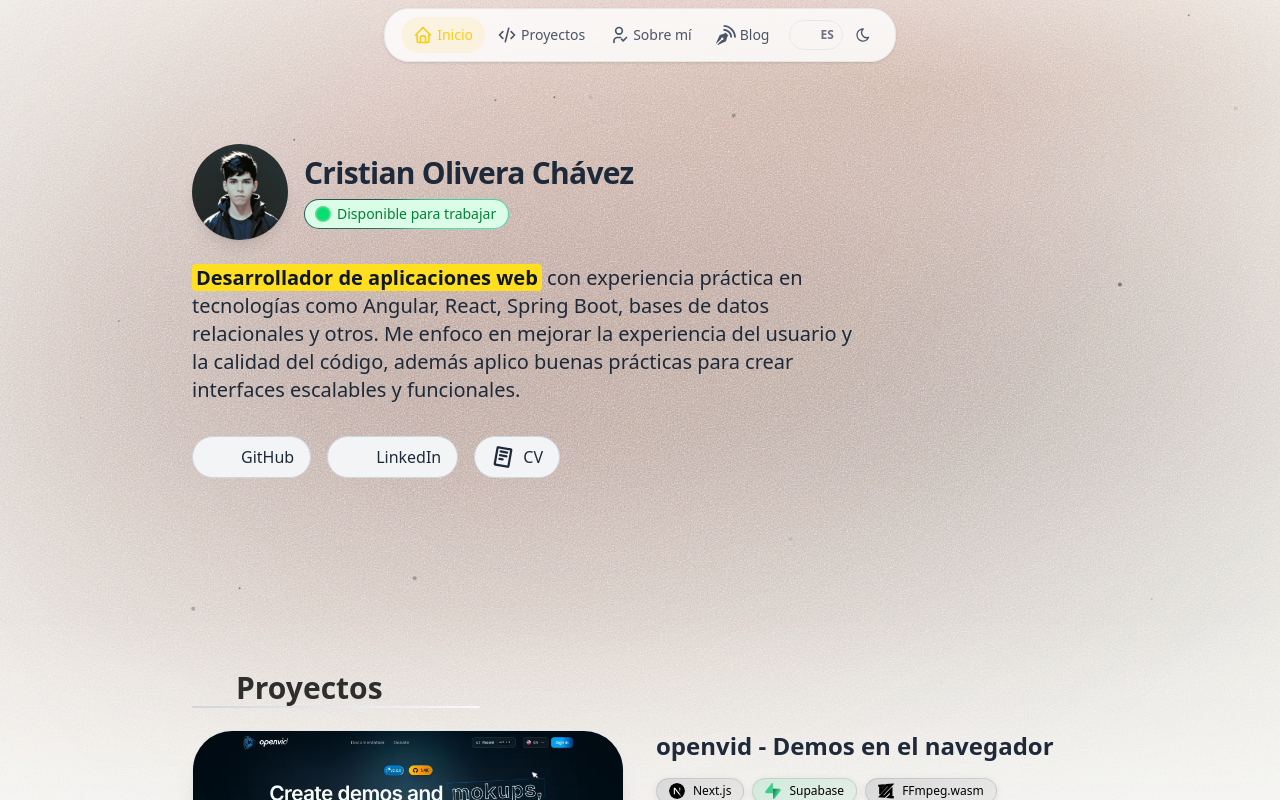
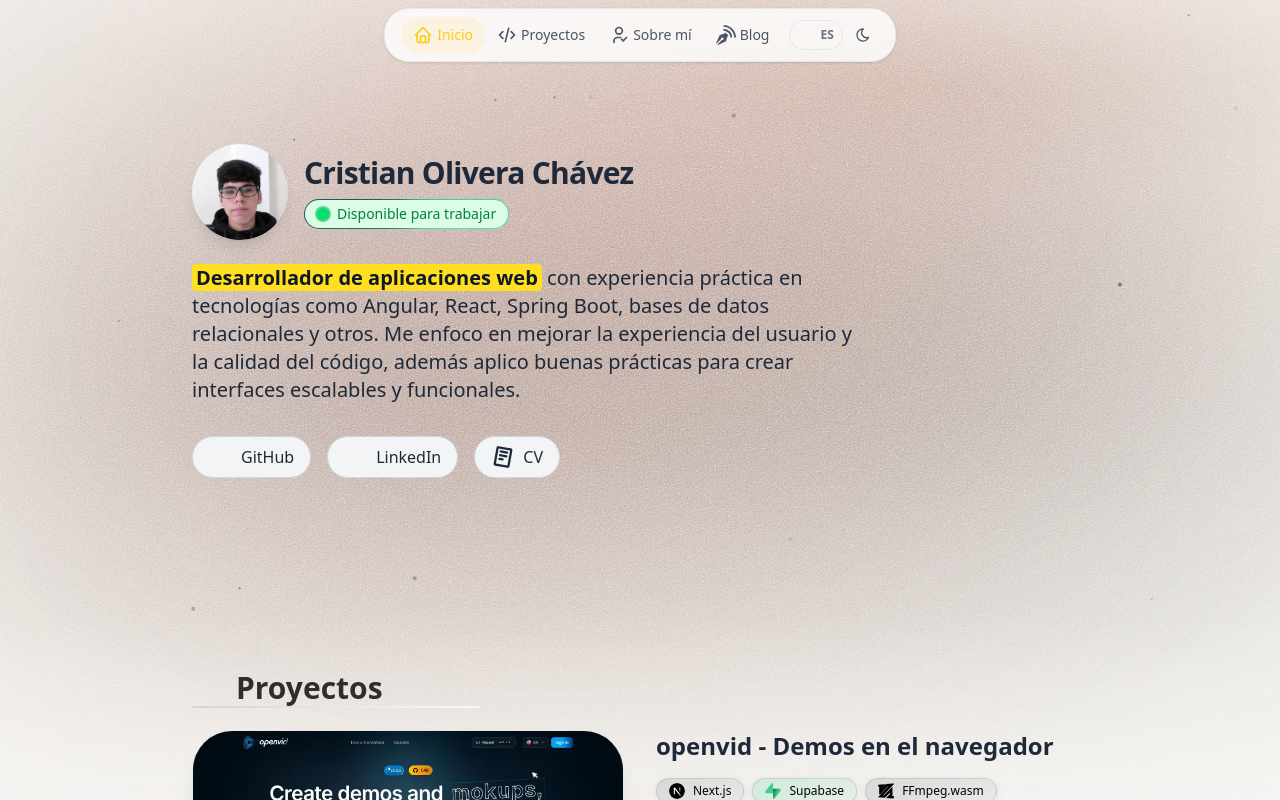
Before and after one commit to CristianOlivera1/CristianOlivera1.github.io, a React (Vite) app: page / in a window 1280 px wide. Shown: the top 800 px of the page. Built offline with nearby package versions, Linux system fonts and the light colour scheme; some icons are missing.

Commit message:
feat: update profile and about images to AVIF format for better performance

```diff
--- a/src/App.jsx
+++ b/src/App.jsx
@@ -30,7 +30,7 @@ function PortfolioPage() {
           url: 'https://cristianolivera1.github.io/',
           jobTitle: 'Desarrollador de aplicaciones web',
           email: PERSONAL_INFO.email,
-          image: 'https://cristianolivera1.github.io/assets/foto/foto.png',
+          image: 'https://cristianolivera1.github.io/assets/foto/foto.avif',
           sameAs: [
             PERSONAL_INFO.linkedin,
             PERSONAL_INFO.github
--- a/src/constants/portfolioData.js
+++ b/src/constants/portfolioData.js
@@ -7,8 +7,8 @@ export const PERSONAL_INFO = {
   linkedin: "https://www.linkedin.com/in/cristian-olivera-chavez",
   github: "https://github.com/CristianOlivera1",
   cv: "https://cristianolivera1.github.io/assets/cv/Cristian-Olivera-Chavez-CV_Desarrollador-de-Apps-Web.pdf",
-  profileImage: "./assets/foto/foto.png",
-  aboutImage: "./assets/foto/foto.png"
+  profileImage: "./assets/foto/foto.avif",
+  aboutImage: "./assets/foto/foto.avif"
 }
 
 export const PROJECTS = [
```
Also changed, not shown: public/assets/foto/foto.avif (added).
